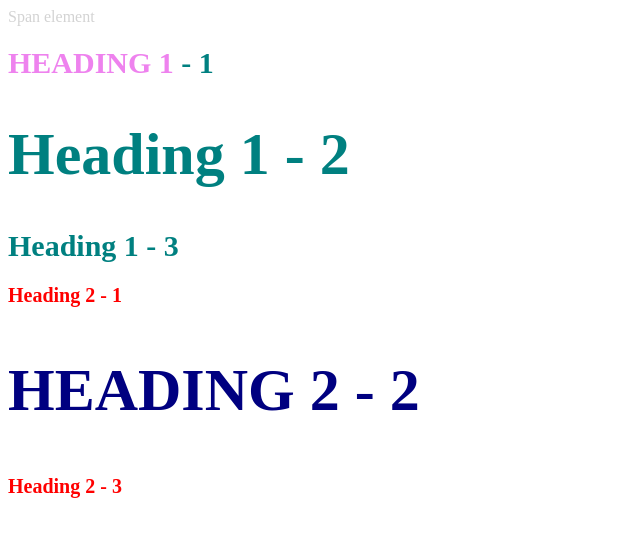
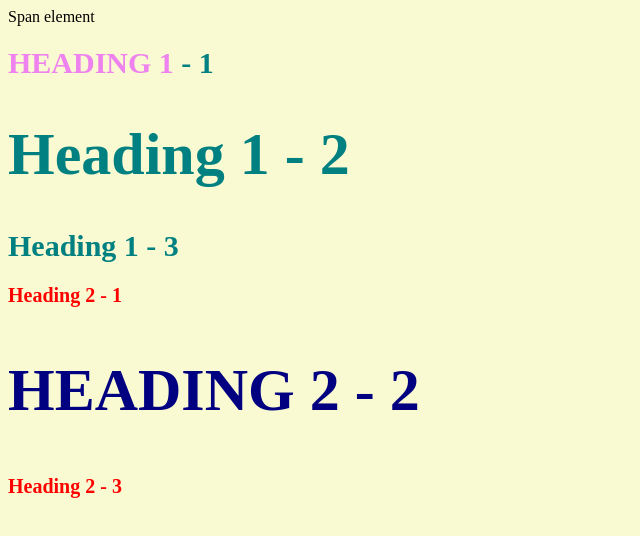
Before and after one commit to papichurr0/cartoon-hero, a plain HTML site: page style-test.html in a window 1280 px wide. Shown: the whole page, without its empty margins (0-640 px from the left). Drawn offline with Linux system fonts and the light colour scheme.

Commit message:
updated css file

```diff
--- a/css/test.css
+++ b/css/test.css
@@ -1,5 +1,5 @@
 body{
-	color: lightgrey;
+	background-color: lightgoldenrodyellow;
 }
 
 h1{
```
